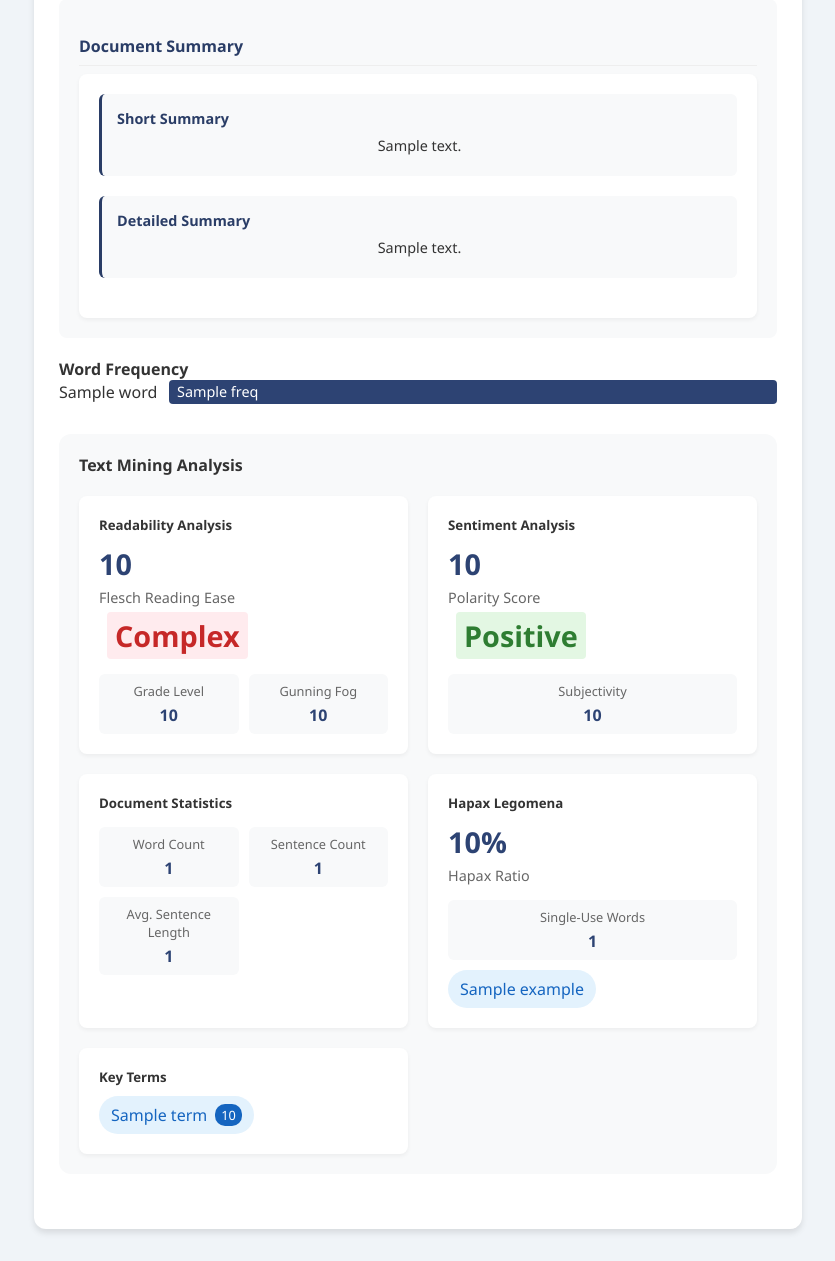
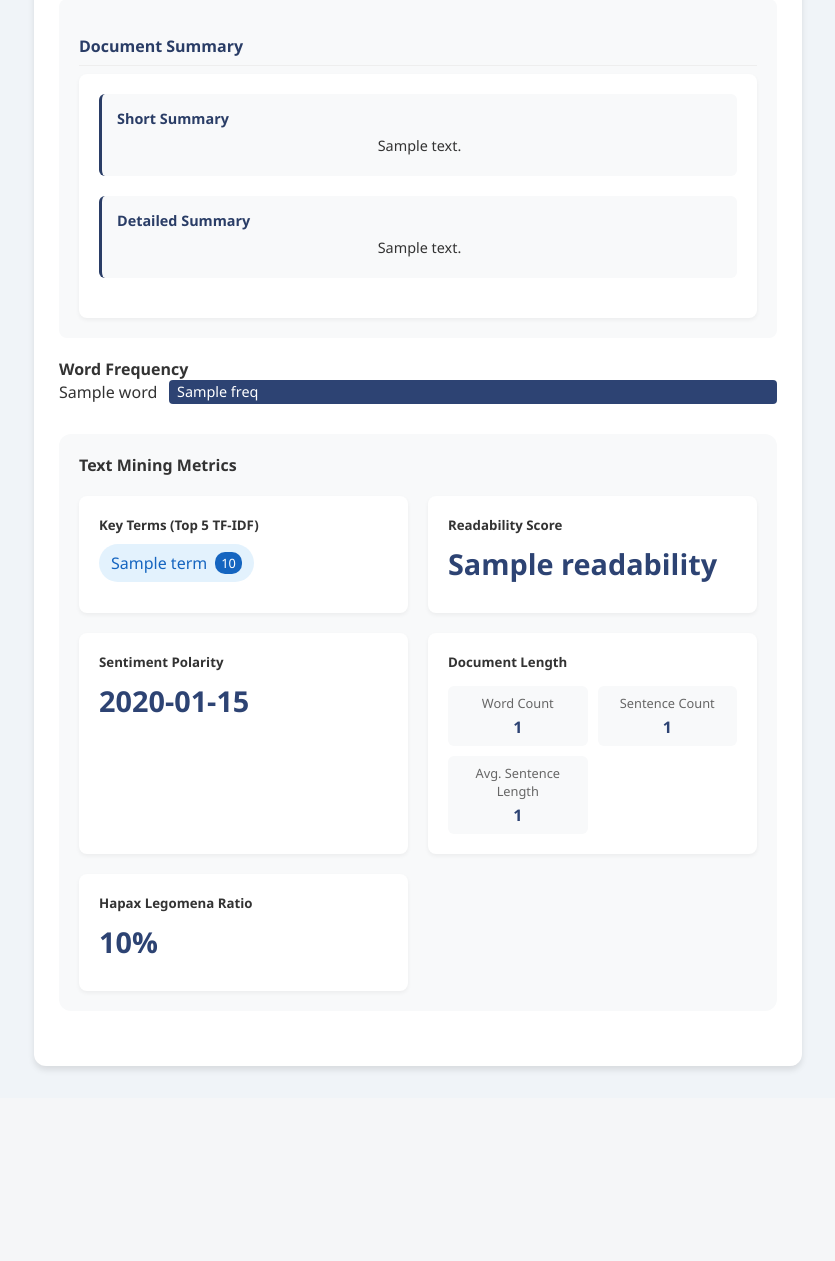
Before and after one commit to Raghuwar1828/LegalFetch, a Flask app: template templates/index.html in a window 1280 px wide. Shown: the part 692-1953 px from the top of the page, without its empty margins (222-1057 px from the left). After the commit the page ends 1764 px from the top, so only its background shows below. Run offline with Flask 3, Linux system fonts and the light colour scheme; the template is opened without the code that fills it: most values are stand-ins (such as "Sample title", 1, 10 or a date in 2020).

```diff
--- a/app.py
+++ b/app.py
@@ -94,20 +94,6 @@ CREATE TABLE IF NOT EXISTS summary_cache (
     pp_summary_25 TEXT,
     timestamp DATETIME DEFAULT CURRENT_TIMESTAMP,
     UNIQUE(tos_hash, pp_hash)
-)
-""")
-
-# Create word frequencies table
-c.execute("""
-CREATE TABLE IF NOT EXISTS word_frequencies (
-    id INTEGER PRIMARY KEY,
-    scrape_id INTEGER,
-    word TEXT,
-    frequency INTEGER,
-    tf_idf_score REAL,
-    is_hapax BOOLEAN,
-    FOREIGN KEY (scrape_id) REFERENCES scrapes(id),
-    UNIQUE(scrape_id, word)
 )
 """)
 
@@ -351,10 +337,6 @@ def analyze_tos_pp(tos_text, pp_text):
     return raw_output, freq_tos, freq_pp, tos_summary_100, tos_summary_25, pp_summary_100, pp_summary_25
 
 def calculate_text_metrics(tos_text, pp_text):
-    """
-    Calculate comprehensive text mining metrics for legal documents.
-    Returns a dictionary containing all metrics.
-    """
     metrics = {}
 
     def analyze_single_document(text, doc_type, other_text=None):
@@ -446,6 +428,52 @@ def calculate_text_metrics(tos_text, pp_text):
     metrics['pp'] = analyze_single_document(pp_text, 'pp', tos_text)
 
     return metrics
+
+# --- Simplified Text Mining Metrics ---
+def calculate_simple_metrics(text):
+    """
+    Compute five lightweight metrics for a single document:
+    TF-IDF top terms, Flesch score, sentiment polarity,
+    document length stats, and Hapax Legomena ratio.
+    """
+    if not text:
+        return {'tfidf': [], 'readability': 0, 'sentiment': 0,
+                'word_count': 0, 'sentence_count': 0,
+                'avg_sentence_length': 0, 'hapax_ratio': 0}
+    # TF-IDF Top 5 terms
+    vectorizer = TfidfVectorizer(stop_words='english', max_features=10)
+    tfidf_matrix = vectorizer.fit_transform([text])
+    features = vectorizer.get_feature_names_out()
+    scores = tfidf_matrix.toarray()[0]
+    top_idx = np.argsort(scores)[::-1][:5]
+    top_tfidf = [(features[i], float(scores[i])) for i in top_idx]
+    # Readability
+    flesch = textstat.flesch_reading_ease(text)
+    # Sentiment
+    blob = TextBlob(text)
+    polarity = round(blob.sentiment.polarity, 3)
+    # Document length metrics
+    words = word_tokenize(text)
+    sentences = sent_tokenize(text)
+    clean_words = [w for w in words if w.isalnum()]
+    wcount = len(clean_words)
+    scount = len(sentences)
+    avg_len = round(wcount/scount, 2) if scount else 0
+    # Hapax Legomena ratio
+    wc = Counter(clean_words)
+    hapax_count = len([w for w,c in wc.items() if c==1])
+    hapax_ratio = round(hapax_count/wcount, 4) if wcount else 0
+    return {
+        'tfidf': top_tfidf,
+        'readability': round(flesch, 1),
+        'sentiment': polarity,
+        'word_count': wcount,
+        'sentence_count': scount,
+        'avg_sentence_length': avg_len,
+        'hapax_ratio': hapax_ratio,
+        # Top 10 word frequencies (filtered tokens)
+        'word_frequency': Counter(clean_tokens(text)).most_common(10)
+    }
 
 # --- ROUTES ---
 @app.route("/register", methods=["GET","POST"])
@@ -556,47 +584,15 @@ def index():
             else:  # pp
                 raw_output, _, _, summary_100, summary_25 = summarize_tos_pp("", text)
 
-            # Calculate text mining metrics
-            try:
-                metrics = calculate_text_metrics(text if agreement_type == "tos" else "",
-                                              text if agreement_type == "pp" else "")
-
-                # Get the metrics for the current document type
-                doc_metrics = metrics['tos'] if agreement_type == "tos" else metrics['pp']
-
-                # Prepare metrics dictionary with enhanced structure
-                text_metrics = {
-                    "document_stats": {
-                        "word_count": doc_metrics['doc_stats']['words'],
-                        "sentence_count": doc_metrics['doc_stats']['sentences'],
-                        "avg_sentence_length": doc_metrics['doc_stats']['avg_length']
-                    },
-                    "hapax": {
-                        "ratio": doc_metrics['hapax']['ratio'],
-                        "count": doc_metrics['hapax']['count'],
-                        "examples": doc_metrics['hapax']['examples']
-                    },
-                    "readability": {
-                        "flesch_score": doc_metrics['readability']['flesch_ease'],
-                        "flesch_grade": doc_metrics['readability']['flesch_grade'],
-                        "gunning_fog": doc_metrics['readability']['gunning_fog'],
-                        "sentiment_score": doc_metrics['sentiment']['polarity'],
-                        "subjectivity": doc_metrics['sentiment']['subjectivity']
-                    },
-                    "key_terms": doc_metrics['tfidf'][:5],
-                    "word_frequency": Counter(clean_tokens(text)).most_common(10)
-                }
-
-            except ValueError as e:
-                flash(f"Analysis failed for '{d}': {str(e)}", "danger")
-                continue
+            # Calculate simplified text mining metrics
+            text_metrics = calculate_simple_metrics(text)
 
             # Calculate processing time
             processing_time = time.time() - start_time
 
             # Save to database
             c.execute(
-                """INSERT INTO scrapes (
+                """INSERT OR IGNORE INTO scrapes (
                     domain, agreement_type, url, text, summary_100, summary_25,
                     text_metrics
                 ) VALUES (?,?,?,?,?,?,?)""",
@@ -607,23 +603,6 @@ def index():
             )
             scrape_id = c.lastrowid
             conn.commit()
-
-            # Save word frequencies separately
-            word_counts = Counter(clean_tokens(text))
-            for w, freq in word_counts.items():
-                tfidf_score = 0.0
-                for term, score in text_metrics['key_terms']:
-                    if term == w:
-                        tfidf_score = score
-                        break
-                is_hap = (freq == 1)
-                c.execute(
-                    """INSERT OR IGNORE INTO word_frequencies (
-                        scrape_id, word, frequency, tf_idf_score, is_hapax
-                    ) VALUES (?,?,?,?,?)""",
-                    (scrape_id, w, freq, tfidf_score, is_hap)
-                )
-                conn.commit()
 
             # Format processing time
             if processing_time < 1:
--- a/templates/index.html
+++ b/templates/index.html
@@ -635,114 +635,49 @@
         </div>
       </div>
 
-      <!-- Text Mining Metrics -->
+      <!-- Simplified Text Mining Metrics -->
       <div class="text-mining-section">
-        <h4>Text Mining Analysis</h4>
+        <h4>Text Mining Metrics</h4>
         <div class="metrics-grid">
-          <!-- Readability Metrics -->
           <div class="metric-box">
-            <h5>Readability Analysis</h5>
-            <div class="metric-value">
-              {{ r.text_metrics.readability.flesch_score|round(1) }}
-              <span class="metric-label">Flesch Reading Ease</span>
-              {% set score = r.text_metrics.readability.flesch_score %}
-              <span class="score-indicator
-                {% if score > 70 %}score-good
-                {% elif score > 50 %}score-medium
-                {% else %}score-poor{% endif %}">
-                {% if score > 70 %}Easy to Read
-                {% elif score > 50 %}Moderate
-                {% else %}Complex{% endif %}
-              </span>
-            </div>
-            <div class="sub-metrics">
-              <div class="sub-metric">
-                <span class="sub-label">Grade Level</span>
-                <span class="sub-value">{{ r.text_metrics.readability.flesch_grade|round(1) }}</span>
-              </div>
-              <div class="sub-metric">
-                <span class="sub-label">Gunning Fog</span>
-                <span class="sub-value">{{ r.text_metrics.readability.gunning_fog|round(1) }}</span>
-              </div>
-            </div>
-          </div>
-
-          <!-- Sentiment Analysis -->
-          <div class="metric-box">
-            <h5>Sentiment Analysis</h5>
-            <div class="metric-value">
-              {{ r.text_metrics.readability.sentiment_score|round(3) }}
-              <span class="metric-label">Polarity Score</span>
-              {% set sentiment = r.text_metrics.readability.sentiment_score %}
-              <span class="score-indicator
-                {% if sentiment > 0.2 %}score-good
-                {% elif sentiment < -0.2 %}score-poor
-                {% else %}score-medium{% endif %}">
-                {% if sentiment > 0.2 %}Positive
-                {% elif sentiment < -0.2 %}Negative
-                {% else %}Neutral{% endif %}
-              </span>
-            </div>
-            <div class="sub-metrics">
-              <div class="sub-metric">
-                <span class="sub-label">Subjectivity</span>
-                <span class="sub-value">{{ r.text_metrics.readability.subjectivity|round(3) }}</span>
-              </div>
-            </div>
-          </div>
-
-          <!-- Document Statistics -->
-          <div class="metric-box">
-            <h5>Document Statistics</h5>
-            <div class="sub-metrics">
-              <div class="sub-metric">
-                <span class="sub-label">Word Count</span>
-                <span class="sub-value">{{ r.text_metrics.document_stats.word_count }}</span>
-              </div>
-              <div class="sub-metric">
-                <span class="sub-label">Sentence Count</span>
-                <span class="sub-value">{{ r.text_metrics.document_stats.sentence_count }}</span>
-              </div>
-              <div class="sub-metric">
-                <span class="sub-label">Avg. Sentence Length</span>
-                <span class="sub-value">{{ r.text_metrics.document_stats.avg_sentence_length }}</span>
-              </div>
-            </div>
-          </div>
-
-          <!-- Hapax Legomena -->
-          <div class="metric-box">
-            <h5>Hapax Legomena</h5>
-            <div class="metric-value">
-              {{ (r.text_metrics.hapax.ratio * 100)|round(1) }}%
-              <span class="metric-label">Hapax Ratio</span>
-            </div>
-            <div class="sub-metrics">
-              <div class="sub-metric">
-                <span class="sub-label">Single-Use Words</span>
-                <span class="sub-value">{{ r.text_metrics.hapax.count }}</span>
-              </div>
-            </div>
+            <h5>Key Terms (Top 5 TF-IDF)</h5>
             <div class="terms-cloud">
-              {% for w in r.text_metrics.hapax.examples %}
-              <div class="term-chip">
-                <span class="term-word">{{ w }}</span>
-              </div>
-              {% endfor %}
-            </div>
-          </div>
-
-          <!-- Important Terms -->
-          <div class="metric-box">
-            <h5>Key Terms</h5>
-            <div class="terms-cloud">
-              {% for term, score in r.text_metrics.key_terms %}
+              {% for term, score in r.text_metrics.tfidf %}
               <div class="term-chip">
                 <span class="term-word">{{ term }}</span>
                 <span class="term-score">{{ score|round(3) }}</span>
               </div>
               {% endfor %}
             </div>
+          </div>
+          <div class="metric-box">
+            <h5>Readability Score</h5>
+            <div class="metric-value">{{ r.text_metrics.readability }}</div>
+          </div>
+          <div class="metric-box">
+            <h5>Sentiment Polarity</h5>
+            <div class="metric-value">{{ r.text_metrics.sentiment }}</div>
+          </div>
+          <div class="metric-box">
+            <h5>Document Length</h5>
+            <div class="sub-metrics">
+              <div class="sub-metric">
+                <span class="sub-label">Word Count</span>
+                <span class="sub-value">{{ r.text_metrics.word_count }}</span>
+              </div>
+              <div class="sub-metric">
+                <span class="sub-label">Sentence Count</span>
+                <span class="sub-value">{{ r.text_metrics.sentence_count }}</span>
+              </div>
+              <div class="sub-metric">
+                <span class="sub-label">Avg. Sentence Length</span>
+                <span class="sub-value">{{ r.text_metrics.avg_sentence_length }}</span>
+              </div>
+            </div>
+          </div>
+          <div class="metric-box">
+            <h5>Hapax Legomena Ratio</h5>
+            <div class="metric-value">{{ (r.text_metrics.hapax_ratio * 100)|round(1) }}%</div>
           </div>
         </div>
       </div>
```
Also changed, not shown: templates/sql_viewer.html (+51 -4 lines).
